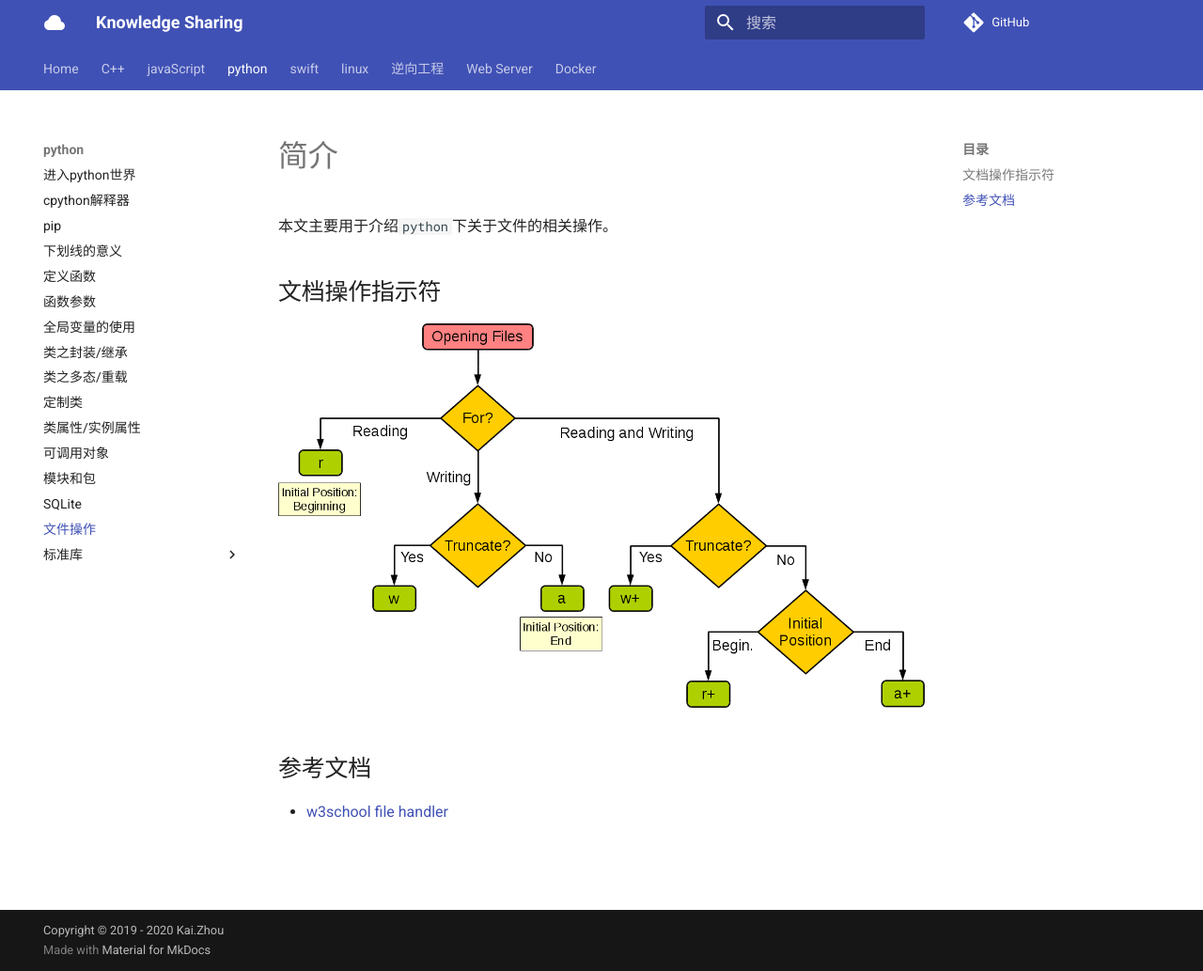
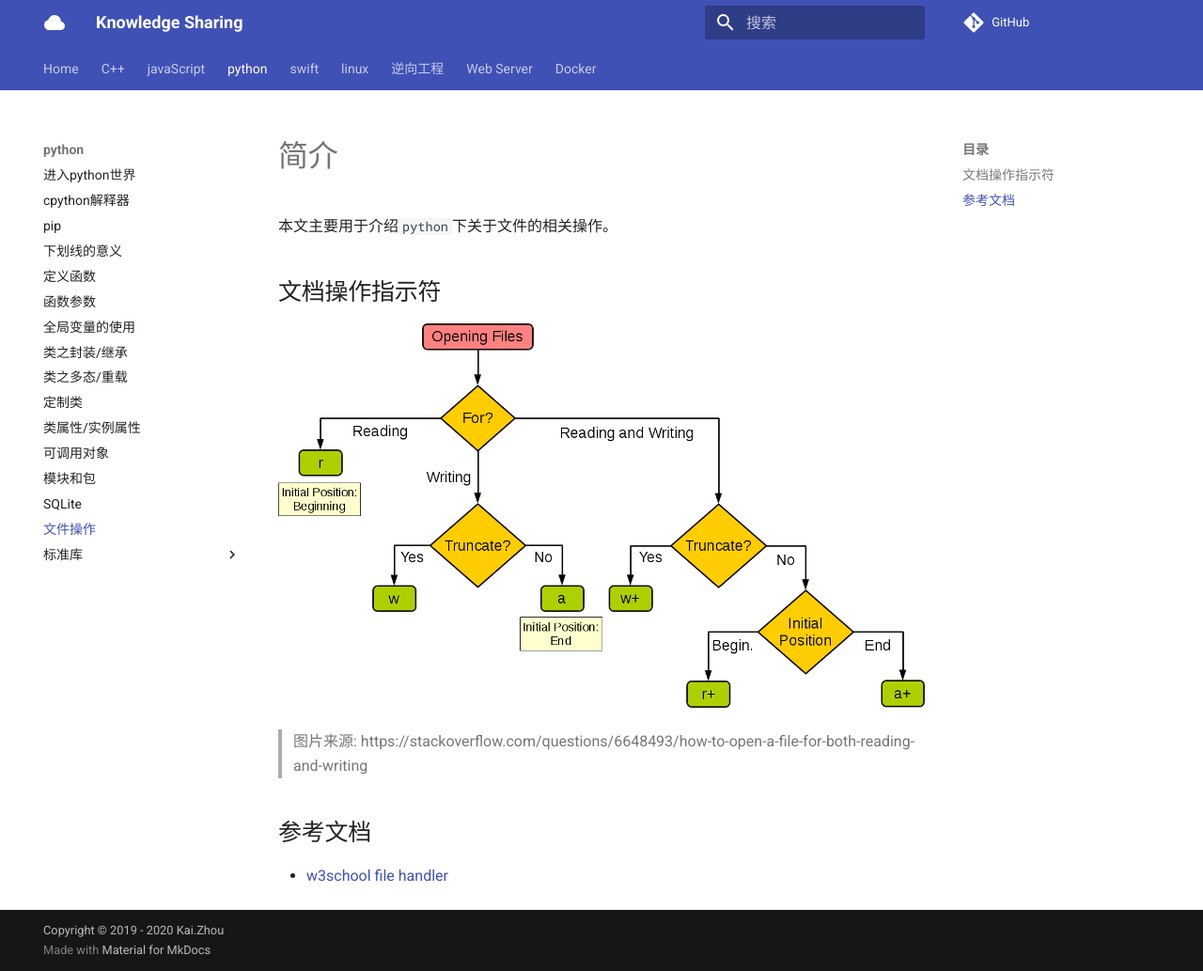
Before and after one commit to zhoukaidev/ks_blog, an MkDocs documentation site: the page built from docs/python/files.md, in a window 1280 px wide and 1033 px high. Shown: the whole window at 94% size. Built offline with MkDocs 1.6.1 and Material for MkDocs 9.7.7, drawn with Linux system fonts in a browser that asks for light colours; comment, search, counter and statistics services are not loaded.

Commit message:
Update files.md

```diff
--- a/docs/python/files.md
+++ b/docs/python/files.md
@@ -6,6 +6,8 @@
 
 ![file directive](./asset/filereadwrite.png)
 
+> 图片来源: https://stackoverflow.com/questions/6648493/how-to-open-a-file-for-both-reading-and-writing
+
 ## 参考文档
 
 * [w3school file handler](https://www.w3schools.com/python/python_file_handling.asp)
```
